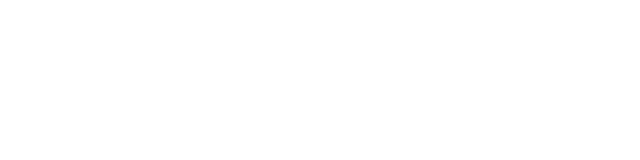
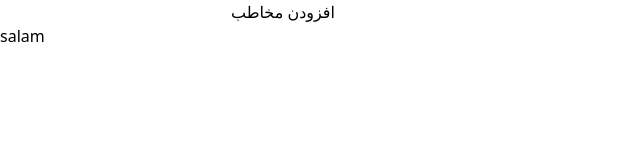
Before and after one commit to amirr-hossein/Phonebook, a React (Vite) app: page /contacts in a window 1280 px wide. Shown: the top 160 px of the page, without its empty margins (0-640 px from the left). Built offline with nearby package versions, Linux system fonts and the light colour scheme.

Commit message:
update=>add routing file and config

```diff
--- a/src/App.jsx
+++ b/src/App.jsx
@@ -1,6 +1,8 @@
+import Wrapper from "./hoc/Wrapper/Wrapper";
 function App() {
   return (
     <>
+    <Wrapper/>
     </>
   );
 }
--- a/src/axios/axios.jsx
+++ b/src/axios/axios.jsx
@@ -0,0 +1,9 @@
+import axios from "axios"
+const contacts = axios.create({
+  baseURL: 'http://localhost:4000/contacts',
+})
+
+const groups = axios.create({
+    baseURL: 'http://localhost:4000/groups',
+})
+export {contacts,groups}
--- /dev/null
+++ b/src/components/AddContact/AddContacts.jsx
@@ -0,0 +1,8 @@
+const AddContact = () => {
+  return (
+    <>
+      <p>Edit</p>
+    </>
+  );
+};
+export default AddContact;
--- /dev/null
+++ b/src/components/Contact/contact.jsx
@@ -0,0 +1,6 @@
+const Contacts = () => {
+  return <>
+    <h1>salam</h1>
+  </>;
+};
+export default Contacts;
--- /dev/null
+++ b/src/components/Contacts/Contacts.jsx
@@ -0,0 +1,6 @@
+const Contacts=()=>{
+    return<>
+    contacts
+    </>
+}
+export default Contacts
--- /dev/null
+++ b/src/components/EditContact/EditContacts.jsx
@@ -0,0 +1,5 @@
+const EditContact=()=>{
+    return<>
+    </>
+}
+export default EditContact
--- /dev/null
+++ b/src/components/Navbar/Navbar.jsx
@@ -0,0 +1,12 @@
+import { Link } from "react-router-dom";
+const Navbar = () => {
+  return (
+    <>
+      <div>
+        <input type="text" name="" />
+        <Link to={"/contacts/add"}>افزودن مخاطب</Link>
+      </div>
+    </>
+  );
+};
+export default Navbar;
--- /dev/null
+++ b/src/hoc/Wrapper/Wrapper.jsx
@@ -0,0 +1,12 @@
+import Navbar from "../../components/Navbar/Navbar";
+import Routing from "../../routing/Routing";
+
+const Wrapper = () => {
+  return (
+    <>
+      <Navbar />
+      <Routing/>
+    </>
+  );
+};
+export default Wrapper;
--- a/src/main.jsx
+++ b/src/main.jsx
@@ -1,9 +1,12 @@
-import React from 'react'
-import ReactDOM from 'react-dom/client'
-import App from './App.jsx'
-import "./assets/css/index.css"
-ReactDOM.createRoot(document.getElementById('root')).render(
+import { BrowserRouter } from "react-router-dom";
+import React from "react";
+import ReactDOM from "react-dom/client";
+import App from "./App.jsx";
+import "./assets/css/index.css";
+ReactDOM.createRoot(document.getElementById("root")).render(
   <React.StrictMode>
-    <App />
-  </React.StrictMode>,
-)
+    <BrowserRouter>
+      <App />
+    </BrowserRouter>
+  </React.StrictMode>
+);
--- /dev/null
+++ b/src/routing/Routing.jsx
@@ -0,0 +1,26 @@
+import { Navigate, Route, Routes, useNavigate } from "react-router-dom";
+import { useEffect } from "react";
+import Contacts from "../components/Contact/contact";
+import AddContact from "../components/AddContact/AddContacts";
+import EditContact from "../components/EditContact/EditContacts";
+const Routing = () => {
+  const navigate = useNavigate();
+  localStorage.setItem("lastVisitedPage", "/contacts");
+  useEffect(() => {
+    let nav = localStorage.getItem("lastVisitedPage");
+    navigate(nav);
+  }, []);
+  return (
+    <>
+      <div className="">
+        <Routes>
+          <Route path="/" element={<Navigate to="/contacts" />} />
+          <Route path="/contacts" element={<Contacts />} />
+          <Route path="/contacts/add" element={<AddContact />} />
+          <Route path="/contacts/edit/:contactId" element={<EditContact />} />
+        </Routes>
+      </div>
+    </>
+  );
+};
+export default Routing;
```
